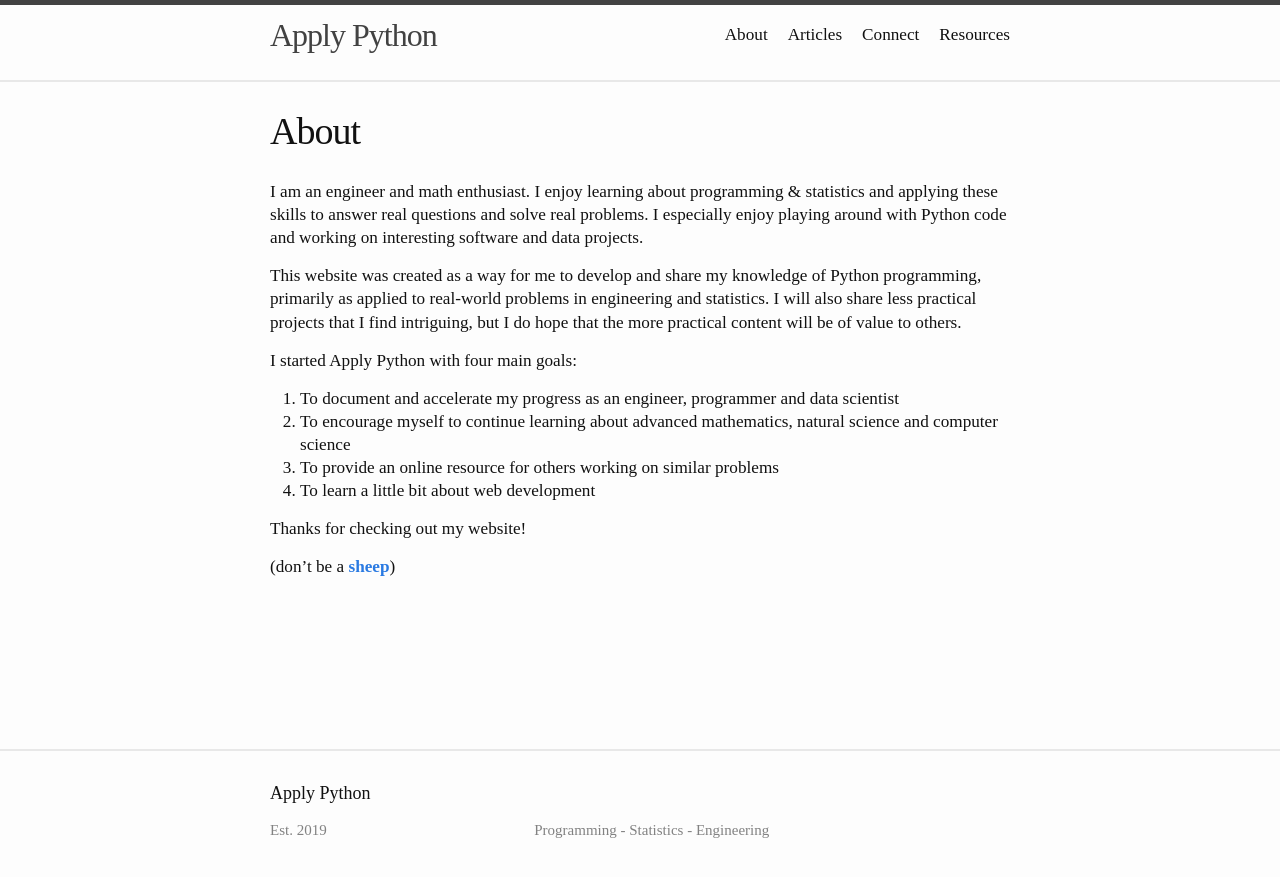
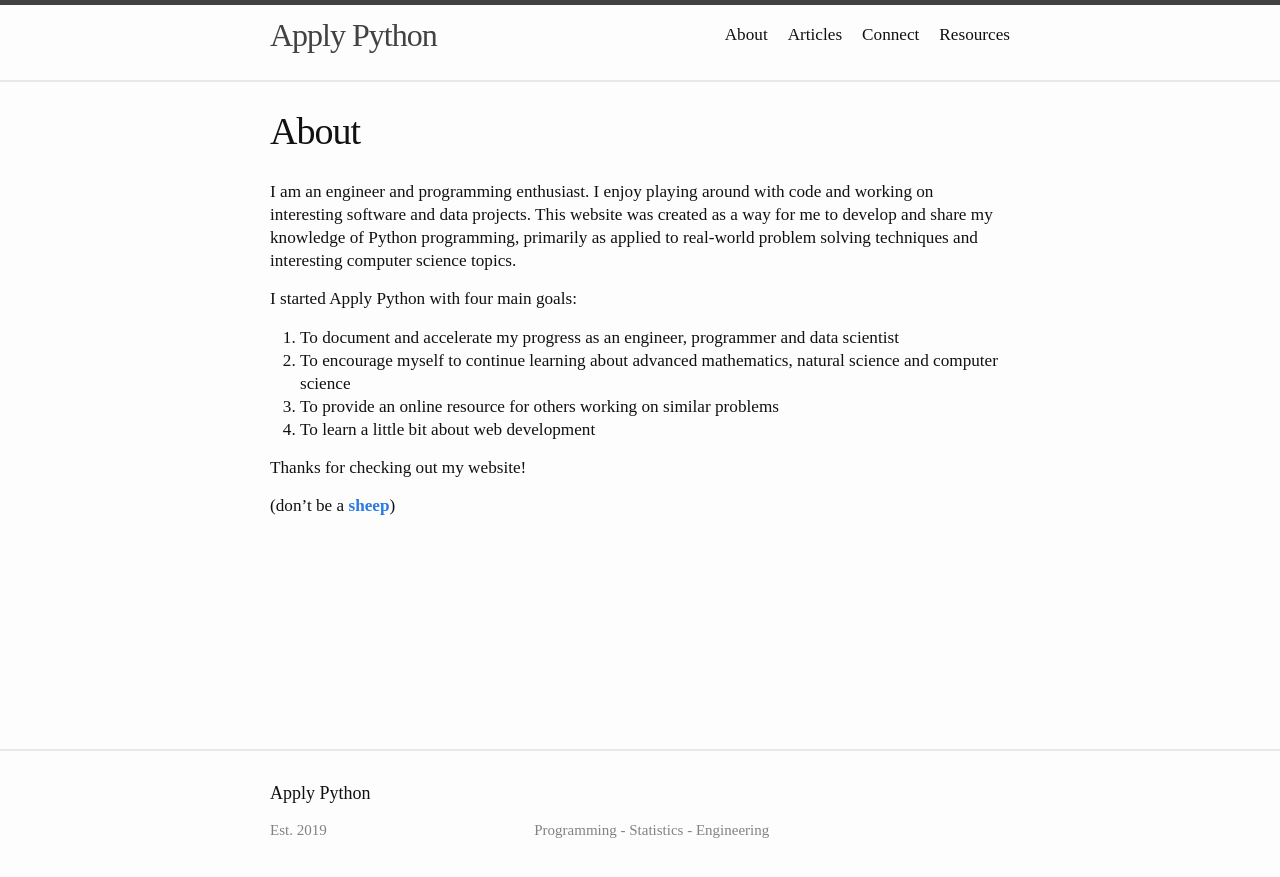
Before and after one commit to justinbrinkman/ap_site, a Jekyll site: the page built from about.md, in a window 1280 px wide. Shown: the top 877 px of the page. Built offline with Jekyll 4.4.1, drawn with Linux system fonts in a browser that asks for light colours.

Commit message:
Update about.md

```diff
--- a/about.md
+++ b/about.md
@@ -6,13 +6,10 @@ permalink: /about/
 
 ---
 
-I am an engineer and math enthusiast. I enjoy learning about programming & statistics and applying
-these skills to answer real questions and solve real problems. I especially enjoy playing around with Python
-code and working on interesting software and data projects.
-
-This website was created as a way for me to develop and share my knowledge of Python programming, primarily
-as applied to real-world problems in engineering and statistics. I will also share less practical projects that
-I find intriguing, but I do hope that the more practical content will be of value to others.
+I am an engineer and programming enthusiast. I enjoy playing around with code and working on interesting
+software and data projects. This website was created as a way for me to develop and share my knowledge of
+Python programming, primarily as applied to real-world problem solving techniques and interesting computer
+science topics.
 
 
 I started Apply Python with four main goals:
```
